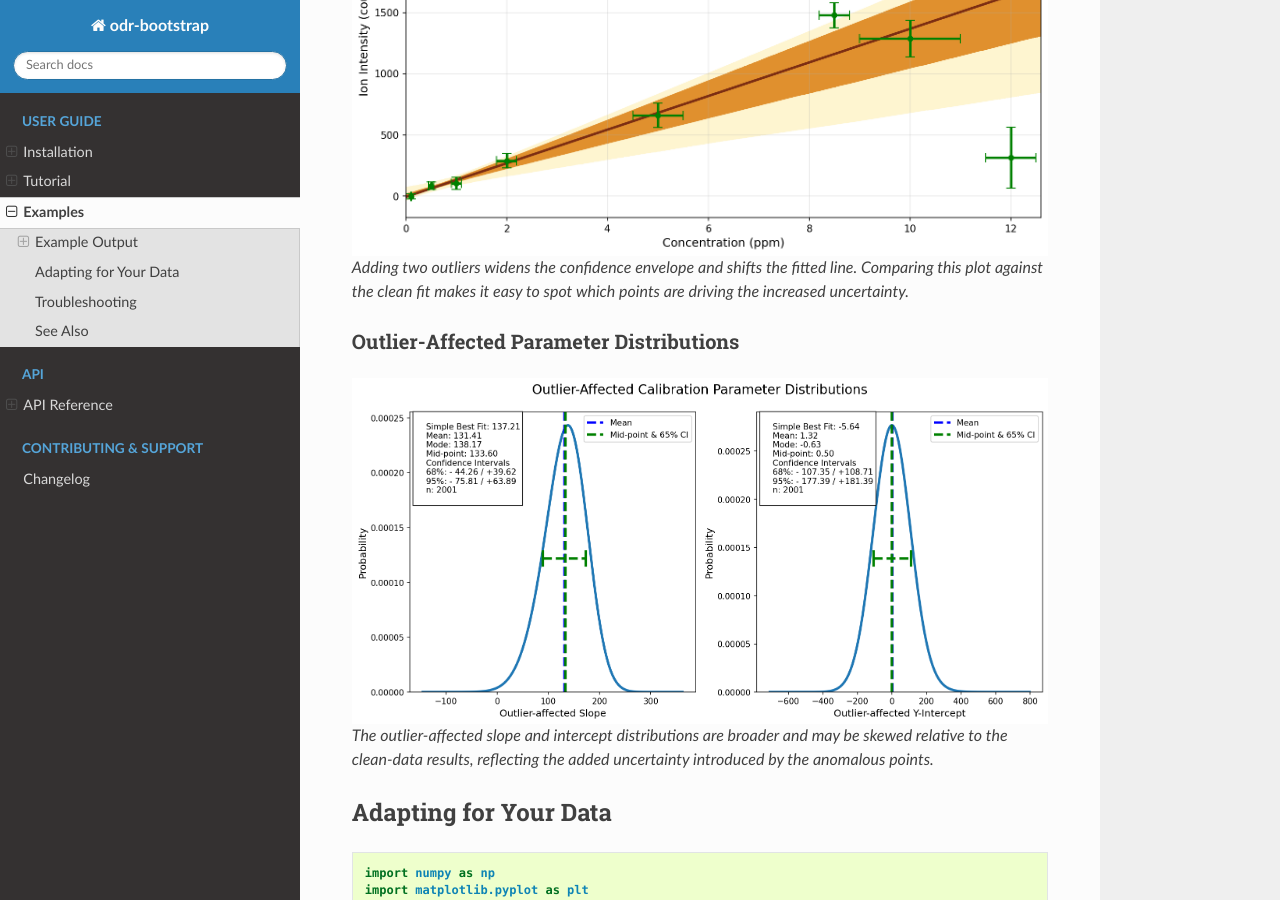
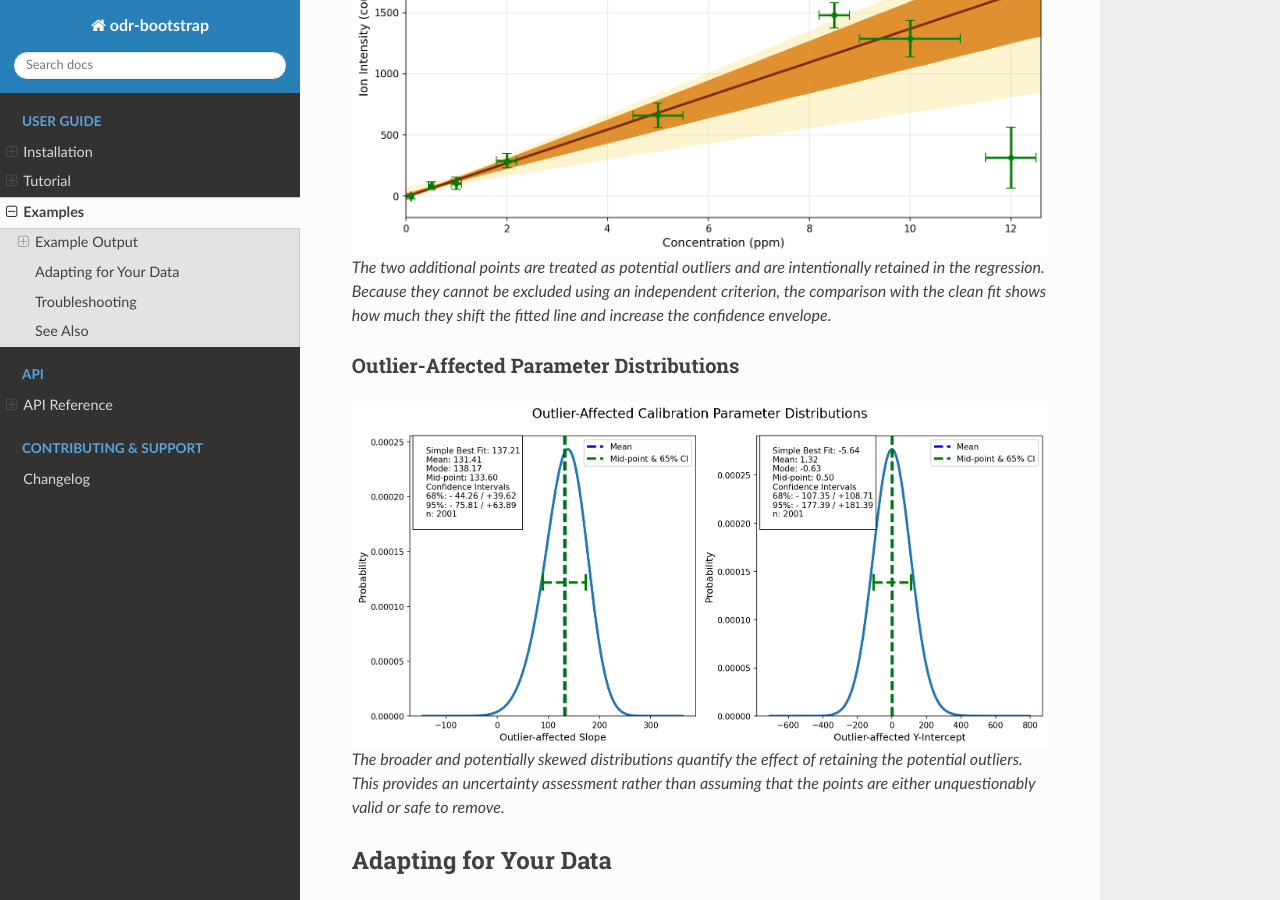
Before and after one commit to whtowbin/odr_bootstrap_package, a Sphinx documentation site: the page built from docs/source/examples.rst, in a window 1280 px wide and 900 px high, scrolled down 1760 px. Built offline with Sphinx 7.4.7 and the Read the Docs theme 3.1.0, drawn with Linux system fonts in a browser that asks for light colours; some of the changed text lies outside the part shown.

Commit message:
Enhance documentation on handling potential outliers and their impact on regression results

```diff
--- a/docs/source/examples.rst
+++ b/docs/source/examples.rst
@@ -47,9 +47,10 @@ Outlier Sensitivity
    :alt: Calibration curve with outlier data and dual confidence intervals
    :width: 100%
 
-   Adding two outliers widens the confidence envelope and shifts the fitted line.
-   Comparing this plot against the clean fit makes it easy to spot which points
-   are driving the increased uncertainty.
+   The two additional points are treated as potential outliers and are intentionally
+   retained in the regression. Because they cannot be excluded using an independent
+   criterion, the comparison with the clean fit shows how much they shift the fitted
+   line and increase the confidence envelope.
 
 Outlier-Affected Parameter Distributions
 -----------------------------------------
@@ -58,9 +59,9 @@ Outlier-Affected Parameter Distributions
    :alt: Bootstrap parameter distributions for the outlier-affected dataset
    :width: 100%
 
-   The outlier-affected slope and intercept distributions are broader and may be
-   skewed relative to the clean-data results, reflecting the added uncertainty
-   introduced by the anomalous points.
+   The broader and potentially skewed distributions quantify the effect of retaining
+   the potential outliers. This provides an uncertainty assessment rather than
+   assuming that the points are either unquestionably valid or safe to remove.
 
 Adapting for Your Data
 ======================
@@ -108,6 +109,9 @@ Troubleshooting
 - Call ``fit_defaults(x, y)`` and inspect the ``initial_guess`` to confirm it matches
   your expected slope and intercept.
 - Check for outliers that may be dominating the fit.
+- Do not remove a potential outlier solely because it disagrees with the fitted trend.
+  If there is no independent evidence that it is a bad datapoint, retain it and compare
+  the fit and bootstrap uncertainty with and without the point.
 
 **Slow execution**
 
```
Also changed, not shown: README.md (+4 -2 lines), docs/source/index.rst (+5 -3 lines), docs/source/tutorial.rst (+19 -0 lines), 1 other file.
